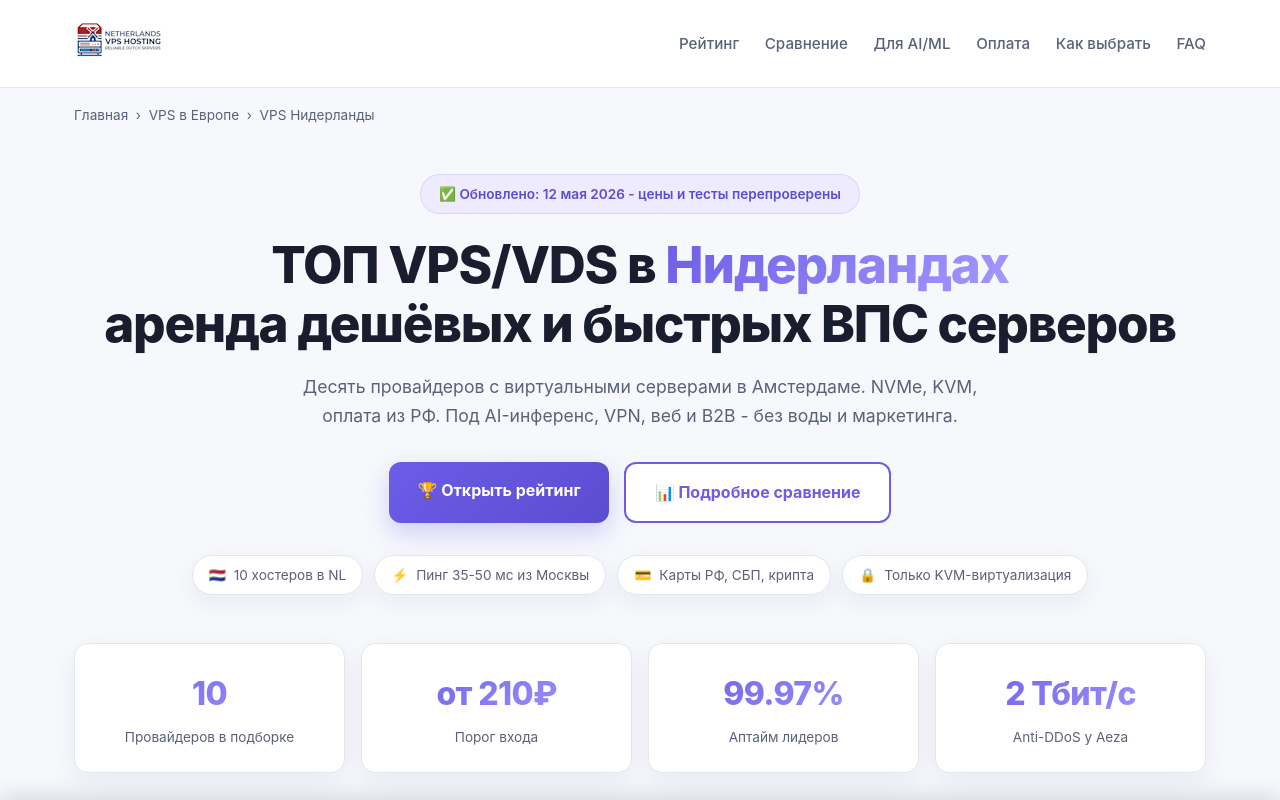
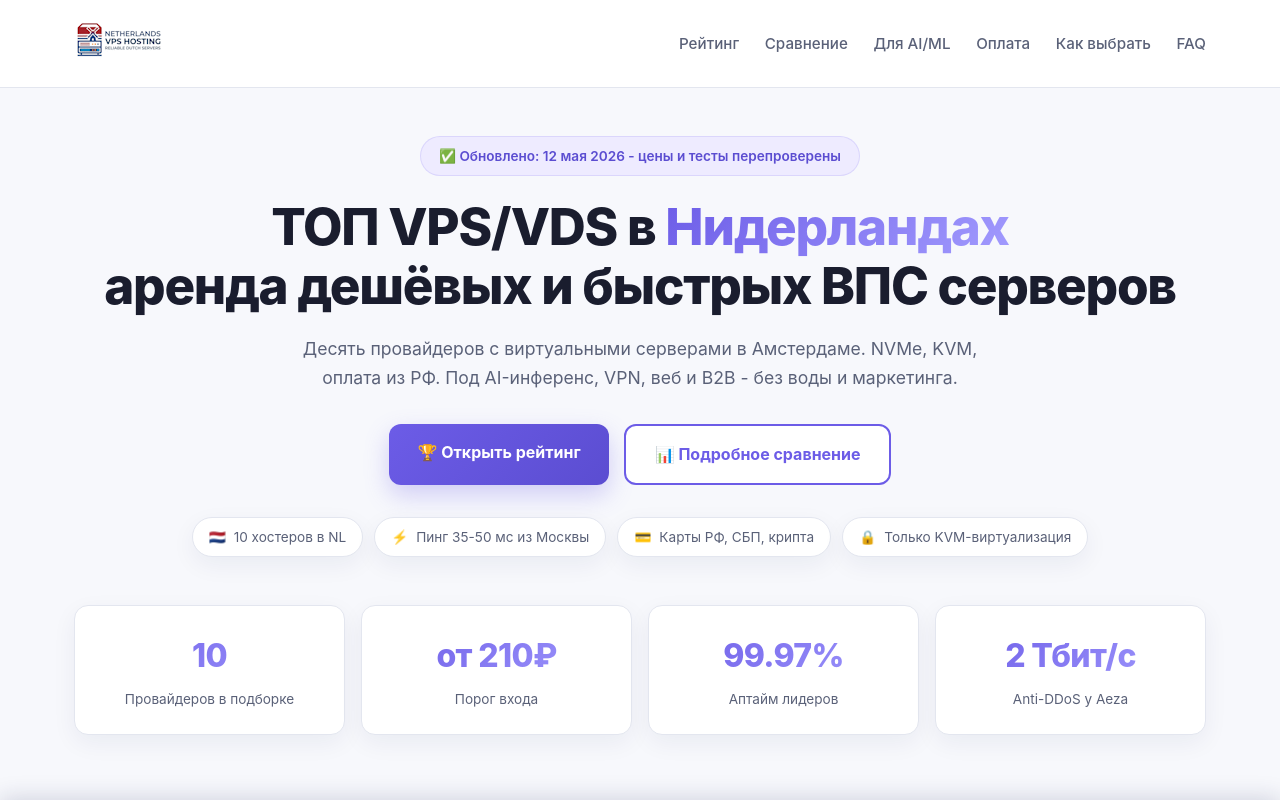
Before and after one commit to carlitabascetta3-dotcom/vps-netherlands, a plain HTML site: page index.html in a window 1280 px wide. Shown: the top 800 px of the page. Drawn offline with Linux system fonts and the light colour scheme; a script that the page names is missing.

Commit message:
Update index.html

```diff
--- a/index.html
+++ b/index.html
@@ -462,24 +462,6 @@ tbody tr:hover{background:var(--bg3)}
   </div>
 </nav>
 
-<!-- Хлебные крошки для Яндекса -->
-<nav class="breadcrumbs" aria-label="Хлебные крошки" itemscope itemtype="https://schema.org/BreadcrumbList">
-  <span itemprop="itemListElement" itemscope itemtype="https://schema.org/ListItem">
-    <a href="/" itemprop="item"><span itemprop="name">Главная</span></a>
-    <meta itemprop="position" content="1">
-  </span>
-  &nbsp;›&nbsp;
-  <span itemprop="itemListElement" itemscope itemtype="https://schema.org/ListItem">
-    <a href="#intro" itemprop="item"><span itemprop="name">VPS в Европе</span></a>
-    <meta itemprop="position" content="2">
-  </span>
-  &nbsp;›&nbsp;
-  <span itemprop="itemListElement" itemscope itemtype="https://schema.org/ListItem">
-    <span itemprop="name">VPS Нидерланды</span>
-    <meta itemprop="position" content="3">
-  </span>
-</nav>
-
 <!-- HERO -->
 <header class="hero" id="top" itemscope itemtype="https://schema.org/Article">
   <meta itemprop="datePublished" content="2026-05-12">
@@ -505,14 +487,6 @@ tbody tr:hover{background:var(--bg3)}
   <div class="stat"><div class="stat-num">от 210₽</div><div class="stat-label">Порог входа</div></div>
   <div class="stat"><div class="stat-num">99.97%</div><div class="stat-label">Аптайм лидеров</div></div>
   <div class="stat"><div class="stat-num">2 Тбит/с</div><div class="stat-label">Anti-DDoS у Aeza</div></div>
-</div>
-
-<!-- TICKER -->
-<div class="ticker-wrap" aria-hidden="true">
-  <div class="ticker">
-    <span>VPS Нидерланды</span><span>VPS Амстердам</span><span>VDS Голландия</span><span>NVMe SSD</span><span>KVM-виртуализация</span><span>AMS-IX</span><span>Ryzen 9 9950X</span><span>AMD EPYC</span><span>Anti-DDoS</span><span>VPN на VPS</span>
-    <span>VPS Нидерланды</span><span>VPS Амстердам</span><span>VDS Голландия</span><span>NVMe SSD</span><span>KVM-виртуализация</span><span>AMS-IX</span><span>Ryzen 9 9950X</span><span>AMD EPYC</span><span>Anti-DDoS</span><span>VPN на VPS</span>
-  </div>
 </div>
 
 <!-- INTRO -->
```
